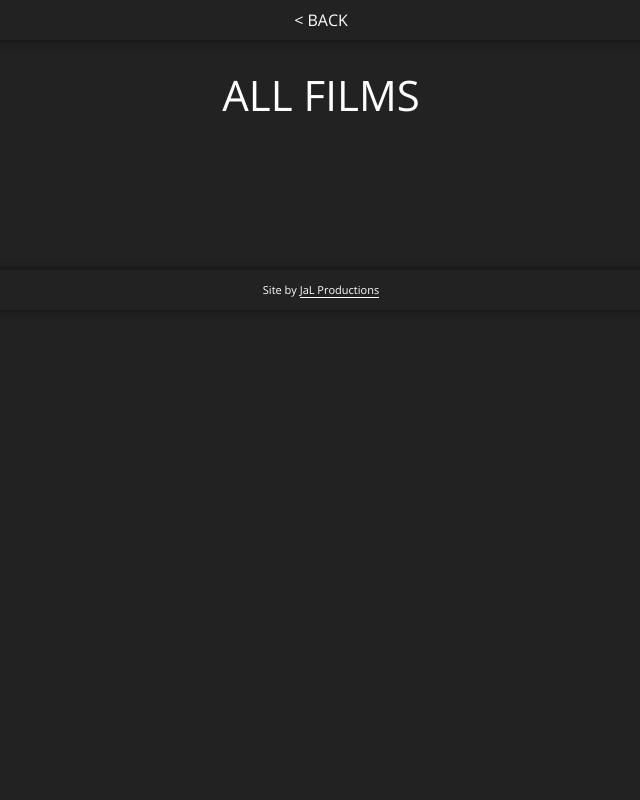
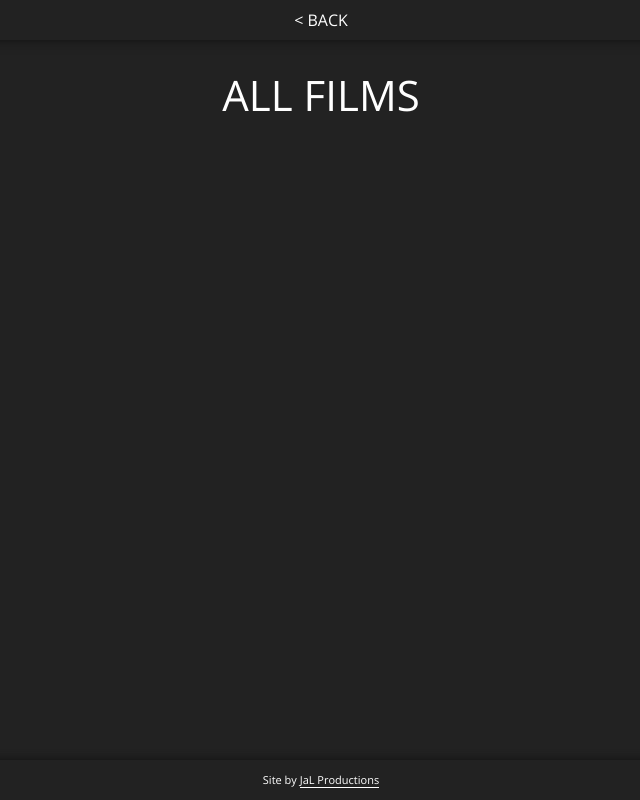
Before and after one commit to jamesl1001/tjyfilms, a PHP site: page /all-films.php in a window 1280 px wide. Shown: the whole page, without its empty margins (319-959 px from the left). Run offline with PHP 8.4, Linux system fonts and the light colour scheme; data that the repository does not hold is empty; style sheets or scripts are compiled from the project's sources; some libraries are stand-ins or nearby versions.

Commit message:
Sticky footer for short pages

```diff
--- a/all-films.php
+++ b/all-films.php
@@ -41,6 +41,7 @@
     <![endif]-->
 </head>
 <body>
+    <div id="wrapper">
         <!--[if lt IE 9]>
         <a href="http://browsehappy.com/" target="_blank" id="ie">Please upgrade to a modern browser.</a>
         <![endif]-->
@@ -88,6 +89,7 @@
         </section>
 
         <footer>Site by <a href="http://jalproductions.co.uk" target="_blank">JaL Productions</a></footer>
+    </div>
 
     <?php if($_SERVER['SERVER_NAME'] == 'tjy.dev'): ?>
         <script src="/js/jquery.min.js"></script>
--- a/index.php
+++ b/index.php
@@ -41,6 +41,7 @@
     <![endif]-->
 </head>
 <body>
+    <div id="wrapper">
         <!--[if lt IE 9]>
         <a href="http://browsehappy.com/" target="_blank" id="ie">Please upgrade to a modern browser.</a>
         <![endif]-->
@@ -204,6 +205,7 @@
         </section>
 
         <footer>Site by <a href="http://jalproductions.co.uk" target="_blank">JaL Productions</a></footer>
+    </div>
 
     <?php if($_SERVER['SERVER_NAME'] == 'tjy.dev'): ?>
         <script src="/js/jquery.min.js"></script>
--- a/sass/_base.scss
+++ b/sass/_base.scss
@@ -3,12 +3,22 @@
     box-sizing: border-box;
 }
 
+html {
+    height: 100%;
+}
+
 body {
     background: $grey;
     min-width: 320px;
+    min-height: 100%;
     margin: 0;
+    position: relative;
     font-family: 'Open Sans', Helvetica, Arial, sans-serif;
     font-weight: 300;
+}
+
+#wrapper {
+    padding-bottom: 40px;
 }
 
 .centre {
--- a/sass/_footer.scss
+++ b/sass/_footer.scss
@@ -1,8 +1,10 @@
 footer {
+    width: 100%;
     height: 40px;
     background: $grey;
     box-shadow: 0 0 10px $dgrey;
-    position: relative;
+    position: absolute;
+    bottom: 0;
     z-index: 2;
     color: $white;
     font-size: 9px;
```
Lines whose indentation alone changed are shown as unchanged.
